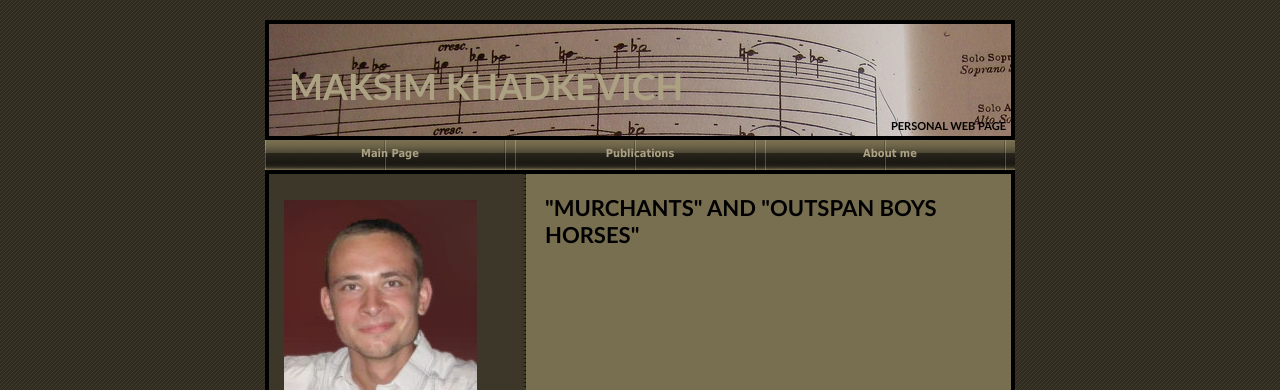
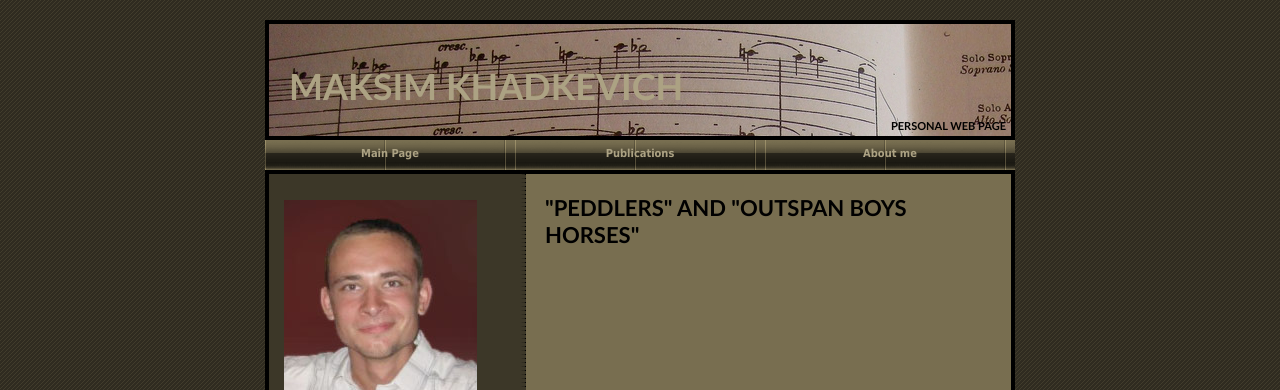
Before and after one commit to hutm/hutm.github.com, a Jekyll site: the page built from aboutme.html, in a window 1280 px wide. Shown: the top 390 px of the page. Built offline with Jekyll 4.4.1, drawn with Linux system fonts in a browser that asks for light colours; Markdown is read by kramdown in place of the engine named in the settings.

Commit message:
peddlers

```diff
--- a/aboutme.html
+++ b/aboutme.html
@@ -3,5 +3,5 @@ layout: default
 title: About me
 ---
 
-<h1>"Murchants" and "Outspan boys horses"</h1>
+<h1>"Peddlers" and "Outspan boys horses"</h1>
 <object width="425" height="344"><param name="movie" value="http://www.youtube.com/v/HTgw4wosgK8&hl=en_US&fs=1&"></param><param name="allowFullScreen" value="true"></param><param name="allowscriptaccess" value="always"></param><embed src="http://www.youtube.com/v/HTgw4wosgK8&hl=en_US&fs=1&" type="application/x-shockwave-flash" allowscriptaccess="always" allowfullscreen="true" width="425" height="344"></embed></object>
```
